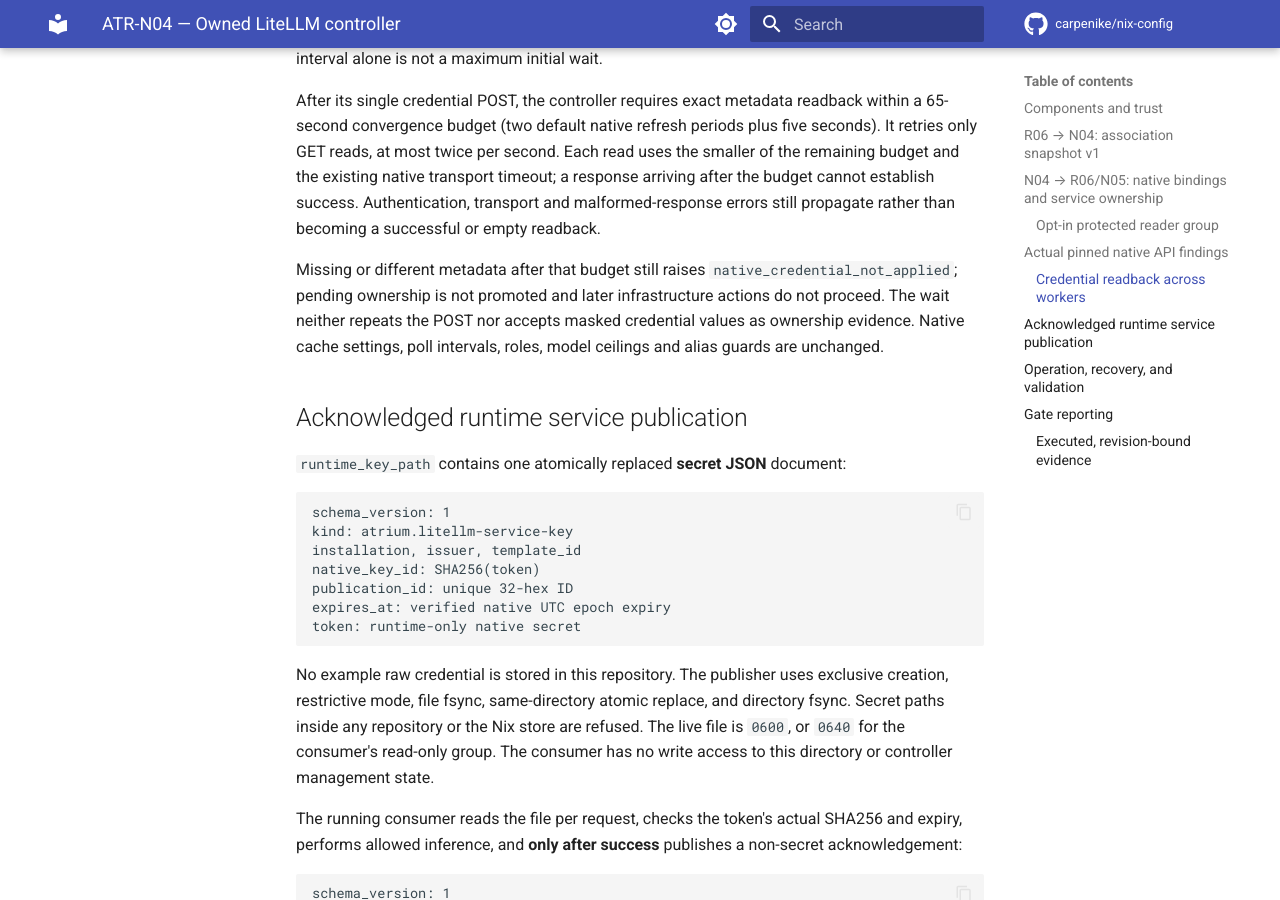
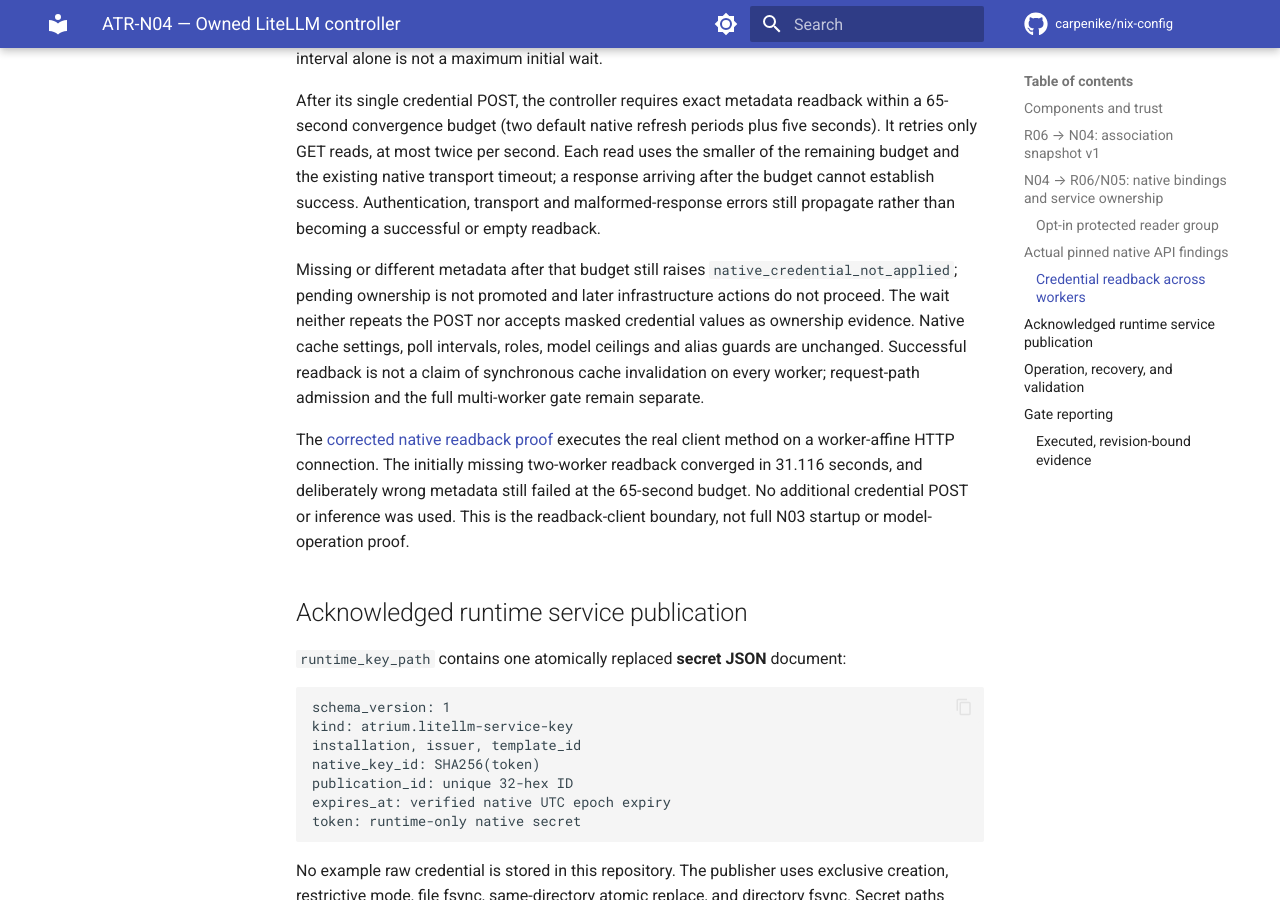
Before and after one commit to carpenike/nix-config, an MkDocs documentation site: the page built from docs/services/atrium-litellm-controller.md, in a window 1280 px wide and 900 px high, scrolled down 5732 px. Built offline with MkDocs 1.6.1 and Material for MkDocs 9.7.7, drawn with Linux system fonts in a browser that asks for light colours; comment, search, counter and statistics services are not loaded.

Commit message:
ATR-N04: record native bounded readback permits and mismatch denials
The actual client converges on a stale native worker and still refuses permanent wrong metadata at the 65-second budget. Preserve source-bound one/two-worker evidence, default startup-phase findings, failed attempts and independent cleanup of all 24 containers/12 networks. No inference, native cache/auth/poll changes or full N03 gate claim.

Co-authored-by: Copilot <223556219+Copilot@users.noreply.github.com>
Copilot-Session: 1e5e7d6d-a45a-4ac0-9fb1-9bf14b3658cb

```diff
--- a/docs/services/atrium-litellm-controller.md
+++ b/docs/services/atrium-litellm-controller.md
@@ -257,6 +257,15 @@ Missing or different metadata after that budget still raises
 infrastructure actions do not proceed. The wait neither repeats the POST nor
 accepts masked credential values as ownership evidence. Native cache settings,
 poll intervals, roles, model ceilings and alias guards are unchanged.
+Successful readback is not a claim of synchronous cache invalidation on every
+worker; request-path admission and the full multi-worker gate remain separate.
+
+The [corrected native readback proof](../../tests/atrium_n04/results/readback-convergence-handoff.json)
+executes the real client method on a worker-affine HTTP connection. The initially
+missing two-worker readback converged in 31.116 seconds, and deliberately wrong
+metadata still failed at the 65-second budget. No additional credential POST or
+inference was used. This is the readback-client boundary, not full N03 startup
+or model-operation proof.
 
 ## Acknowledged runtime service publication
 
```
Also changed, not shown: 4 other files.
